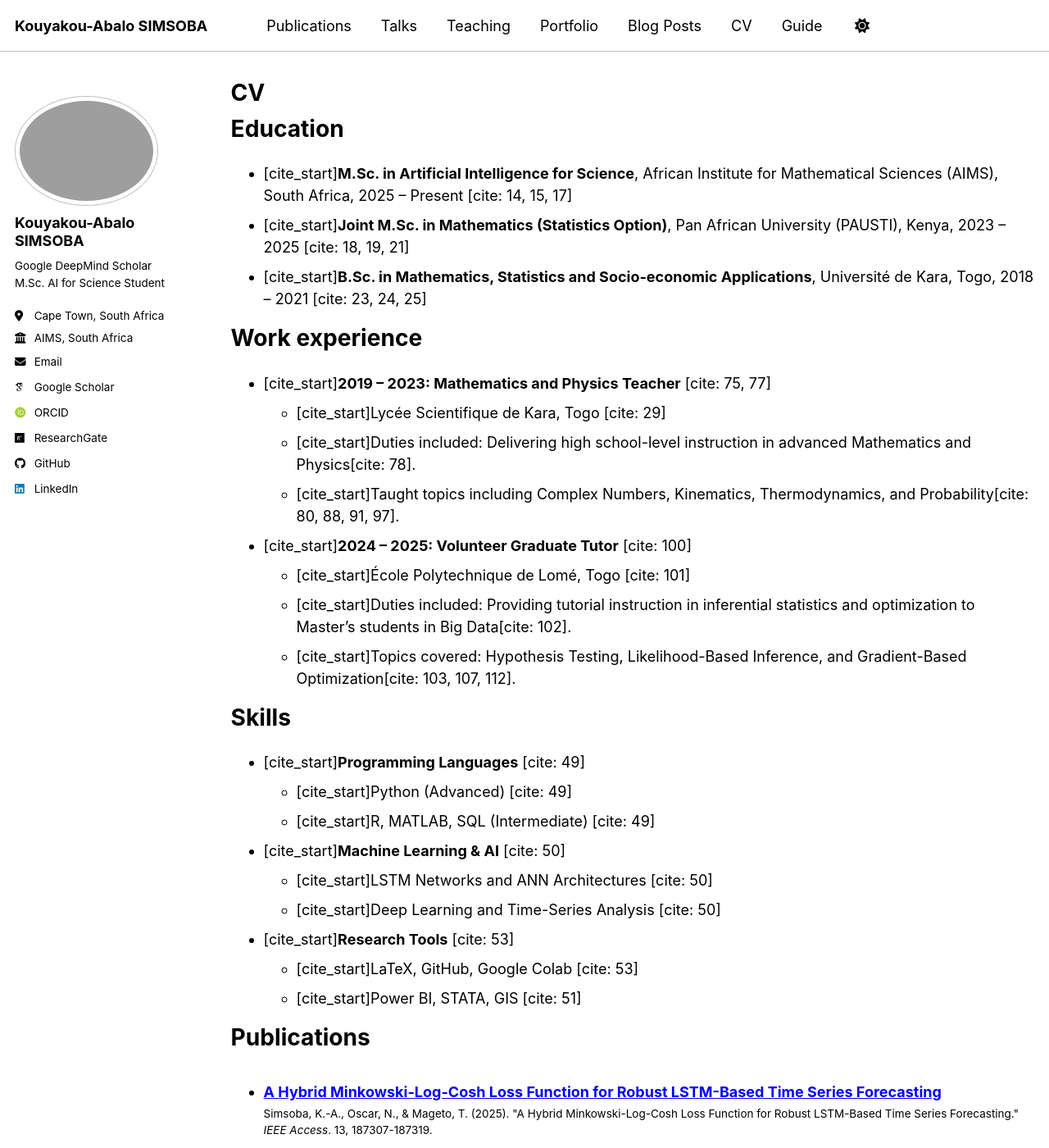
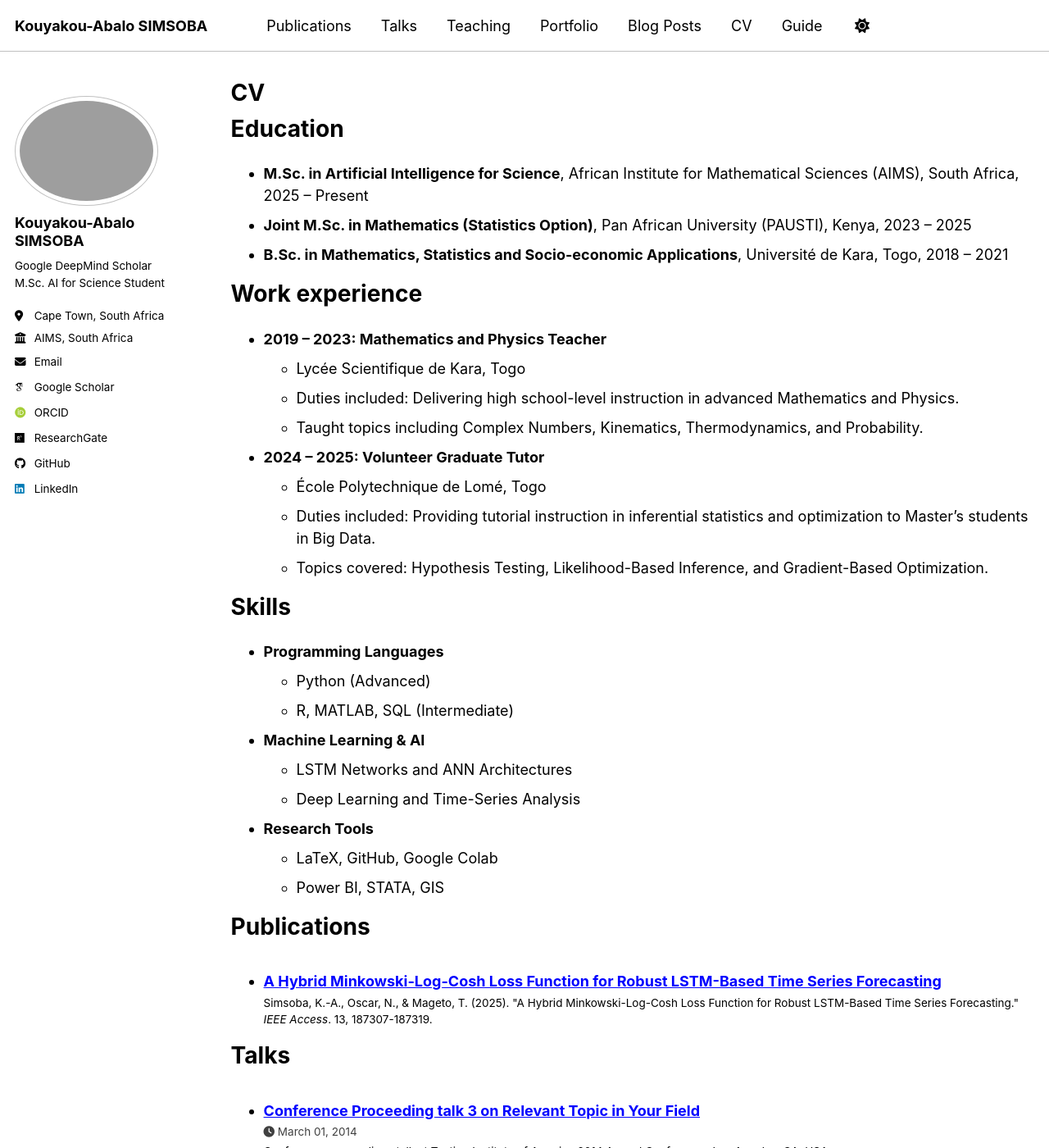
Before and after one commit to abalosimsoba-prog/abalosimsoba-prog.github.io, a Jekyll site: the page built from _pages/cv.md, in a window 1280 px wide and 1400 px high. Shown: the whole window at 82% size. Built offline with Jekyll 4.4.1, drawn with Linux system fonts in a browser that asks for light colours; some web fonts are replaced; a script bundle is joined from its source files by our own code; library files that are not in the unit come from our copies; some of the changed text lies outside the part shown.

Commit message:
Update cv.md

```diff
--- a/_pages/cv.md
+++ b/_pages/cv.md
@@ -12,35 +12,35 @@
 Education
 ======
 <u></u>
-* [cite_start]**M.Sc. in Artificial Intelligence for Science**, African Institute for Mathematical Sciences (AIMS), South Africa, 2025 – Present [cite: 14, 15, 17]
-* [cite_start]**Joint M.Sc. in Mathematics (Statistics Option)**, Pan African University (PAUSTI), Kenya, 2023 – 2025 [cite: 18, 19, 21]
-* [cite_start]**B.Sc. in Mathematics, Statistics and Socio-economic Applications**, Université de Kara, Togo, 2018 – 2021 [cite: 23, 24, 25]
+* **M.Sc. in Artificial Intelligence for Science**, African Institute for Mathematical Sciences (AIMS), South Africa, 2025 – Present
+* **Joint M.Sc. in Mathematics (Statistics Option)**, Pan African University (PAUSTI), Kenya, 2023 – 2025
+* **B.Sc. in Mathematics, Statistics and Socio-economic Applications**, Université de Kara, Togo, 2018 – 2021
 
 Work experience
 ======
 <u></u>
-* [cite_start]**2019 – 2023: Mathematics and Physics Teacher** [cite: 75, 77]
-  * [cite_start]Lycée Scientifique de Kara, Togo [cite: 29]
-  * [cite_start]Duties included: Delivering high school-level instruction in advanced Mathematics and Physics[cite: 78].
-  * [cite_start]Taught topics including Complex Numbers, Kinematics, Thermodynamics, and Probability[cite: 80, 88, 91, 97].
+* **2019 – 2023: Mathematics and Physics Teacher**
+  * Lycée Scientifique de Kara, Togo
+  * Duties included: Delivering high school-level instruction in advanced Mathematics and Physics.
+  * Taught topics including Complex Numbers, Kinematics, Thermodynamics, and Probability.
 
-* [cite_start]**2024 – 2025: Volunteer Graduate Tutor** [cite: 100]
-  * [cite_start]École Polytechnique de Lomé, Togo [cite: 101]
-  * [cite_start]Duties included: Providing tutorial instruction in inferential statistics and optimization to Master's students in Big Data[cite: 102].
-  * [cite_start]Topics covered: Hypothesis Testing, Likelihood-Based Inference, and Gradient-Based Optimization[cite: 103, 107, 112].
+* **2024 – 2025: Volunteer Graduate Tutor**
+  * École Polytechnique de Lomé, Togo
+  * Duties included: Providing tutorial instruction in inferential statistics and optimization to Master's students in Big Data.
+  * Topics covered: Hypothesis Testing, Likelihood-Based Inference, and Gradient-Based Optimization.
 
 Skills
 ======
 <u></u>
-* [cite_start]**Programming Languages** [cite: 49]
-  * [cite_start]Python (Advanced) [cite: 49]
-  * [cite_start]R, MATLAB, SQL (Intermediate) [cite: 49]
-* [cite_start]**Machine Learning & AI** [cite: 50]
-  * [cite_start]LSTM Networks and ANN Architectures [cite: 50]
-  * [cite_start]Deep Learning and Time-Series Analysis [cite: 50]
-* [cite_start]**Research Tools** [cite: 53]
-  * [cite_start]LaTeX, GitHub, Google Colab [cite: 53]
-  * [cite_start]Power BI, STATA, GIS [cite: 51]
+* **Programming Languages**
+  * Python (Advanced)
+  * R, MATLAB, SQL (Intermediate)
+* **Machine Learning & AI**
+  * LSTM Networks and ANN Architectures
+  * Deep Learning and Time-Series Analysis
+* **Research Tools**
+  * LaTeX, GitHub, Google Colab
+  * Power BI, STATA, GIS
 
 Publications
 ======
@@ -66,6 +66,6 @@
 Service and leadership
 ======
 <u></u>
-* [cite_start]**Google DeepMind Scholar**, AIMS South Africa [cite: 14, 16]
-* [cite_start]**African Union Scholar**, PAUSTI Kenya [cite: 56, 57]
-* [cite_start]**Togolese National Government Scholarship**, Lycée Scientifique de Kara [cite: 30, 58]
+* **Google DeepMind Scholar**, AIMS South Africa
+* **African Union Scholar**, PAUSTI Kenya
+* **Togolese National Government Scholarship**, Lycée Scientifique de Kara
```
